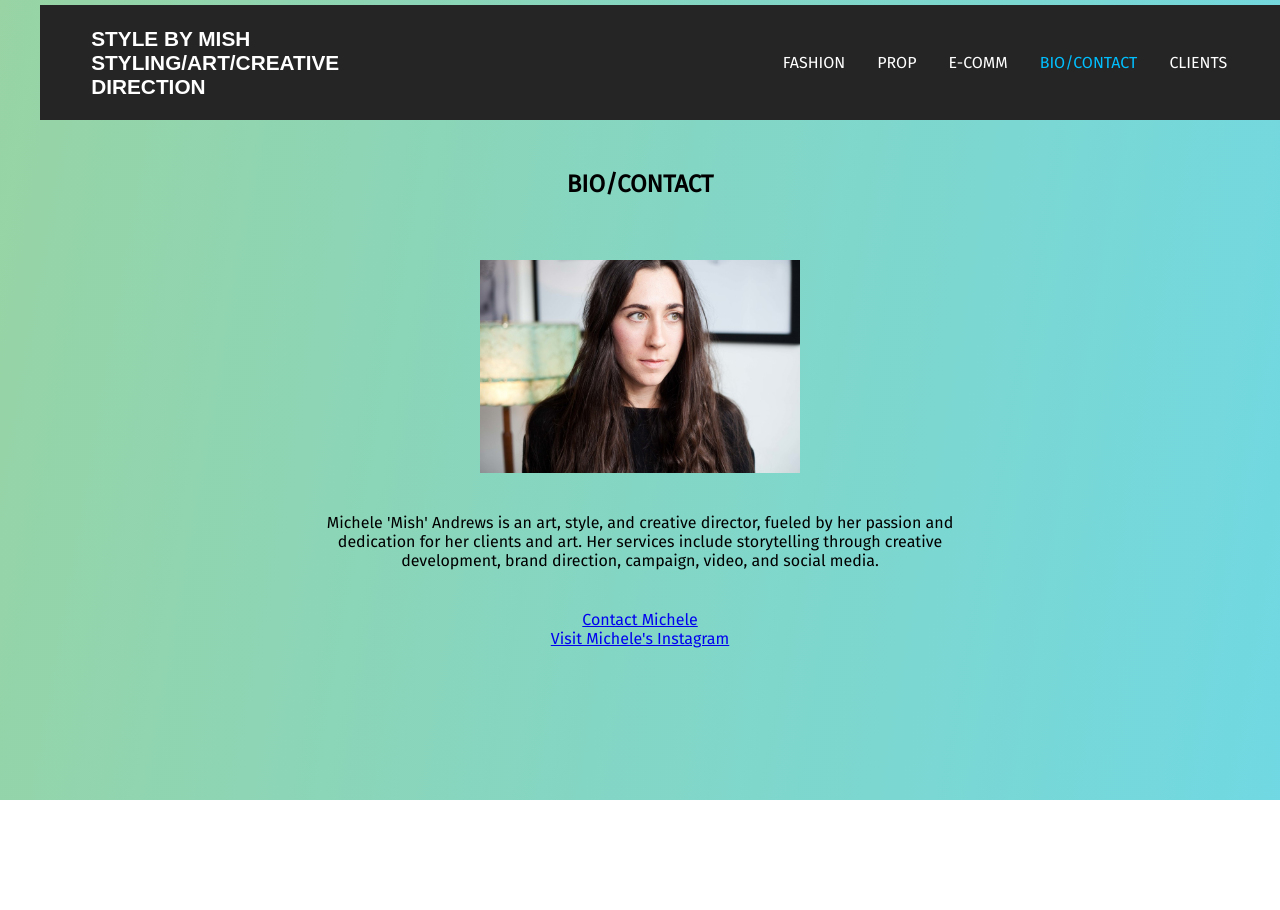
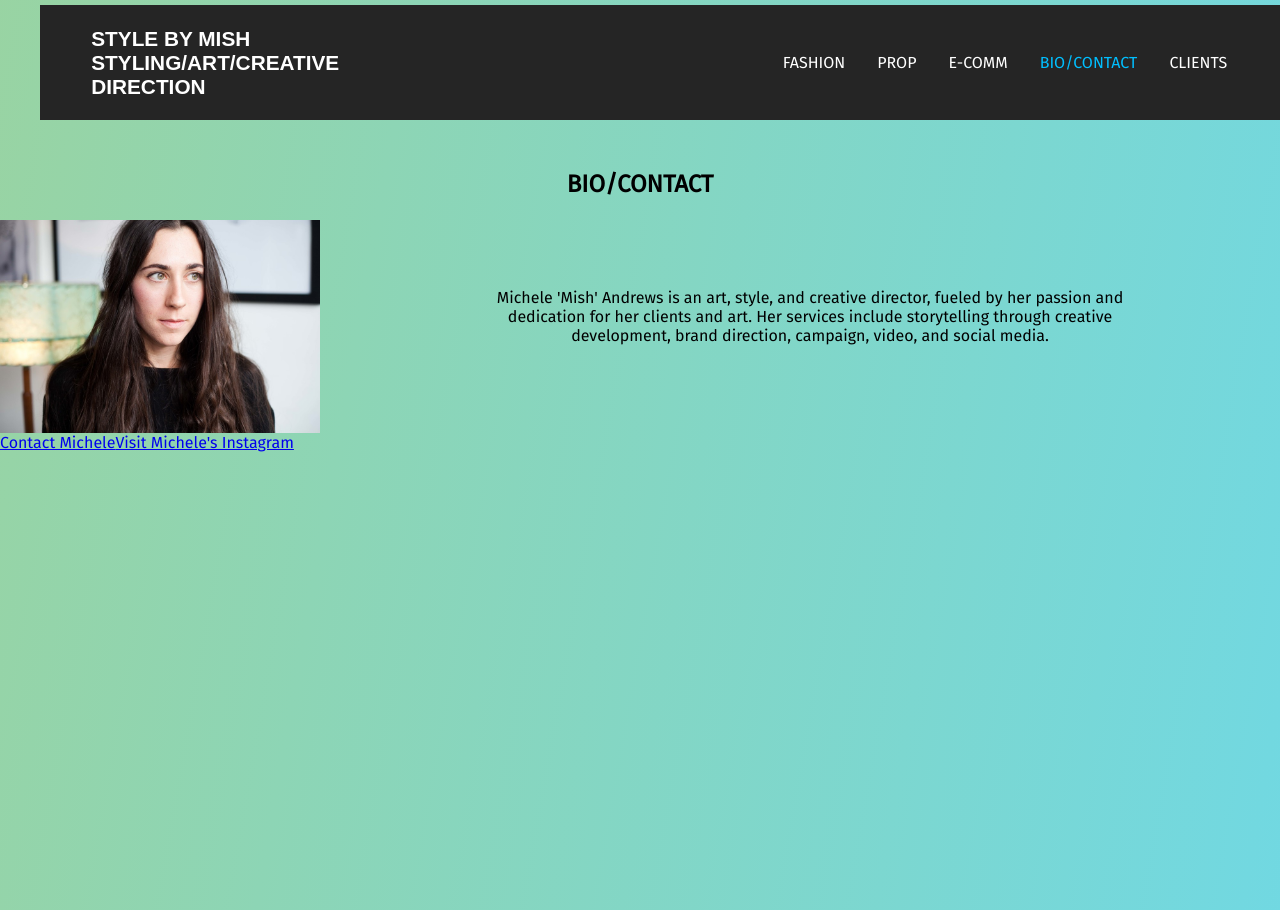
Before and after one commit to ErikDodd/mishnar, a React (Create React App) app: page /Contact in a window 1280 px wide. Before the commit the page ends 800 px from the top, so only its background shows below. Built offline with nearby package versions, Linux system fonts and the light colour scheme.

Commit message:
Working on Bio/Contact page. Still need to adjust to center the image/text

```diff
--- a/src/App.css
+++ b/src/App.css
@@ -98,28 +98,6 @@ h1 {
 }
 
 
-
-.header-wrapper {
-  display: flex;
-  flex-direction: column;
-}
-
-.title,
-.subtitle {
-  font-family: 'Gotham-Bold', sans-serif;
-  color: #252525;
-  margin: 0 0 0 50px;
-  font-size: 130%;
-  width: 100%;
-  background-color: #f9f9f9;
-}
-
-.subtitle {
-  font-size: 80%;
-  margin-top: 5px;
-}
-
-
 h2 {
   position: fixed;
   top: 90px;
@@ -149,6 +127,27 @@ body {
   animation: gradient 15s ease infinite;
   -webkit-animation: gradient 15s ease infinite;
 } */
+
+.bio-wrapper {
+  display: flex;
+  flex-direction: row;
+  align-items: center;
+  justify-content: center;
+  margin-top: 110px;
+}
+
+.bio-image {
+  width: 25%;
+  height: auto;
+  margin-right: 20px;
+  margin-top: 110px;
+}
+
+.bio-text {
+  text-align: center;
+  margin-bottom: 20px;
+  margin-top: 110px;
+}
 
 
 ul {
--- a/src/pages/Contact.js
+++ b/src/pages/Contact.js
@@ -1,23 +1,19 @@
 import React from 'react';
 
 const Contact = () => {
-    const divStyle = {
-        display: 'flex',
-        flexDirection: 'column',
-        alignItems: 'center',
-        position: 'absolute',
-        top: '150px',
-    };
 
 
     return (
-        <div style={divStyle}>
+        <div className="bio-contact-wrapper">
             <h2>BIO/CONTACT</h2>
-            <img src="assets/michele.jpg" alt="A beautiful photo" style={{ width: '25%', height: 'auto', marginTop: '110px' }} />
-            <p id="bio">Michele 'Mish' Andrews is an art, style, and creative director, fueled by her passion and dedication for her clients and art. Her services include storytelling through creative development, brand direction, campaign, video, and social media.</p>
+            <div className="bio-wrapper">
+                <img class="bio-image" src="assets/michele.jpg" alt="A beautiful photo"/>
+                    <p class="bio-text">Michele 'Mish' Andrews is an art, style, and creative director, fueled by her passion and dedication for her clients and art. Her services include storytelling through creative development, brand direction, campaign, video, and social media.</p>
+            </div>
             <a href="mailto:michele.e.andrews@gmail.com">Contact Michele</a>
             <a href="https://www.instagram.com/mishnar/">Visit Michele's Instagram</a>
         </div>
+
     );
 };
 
```
